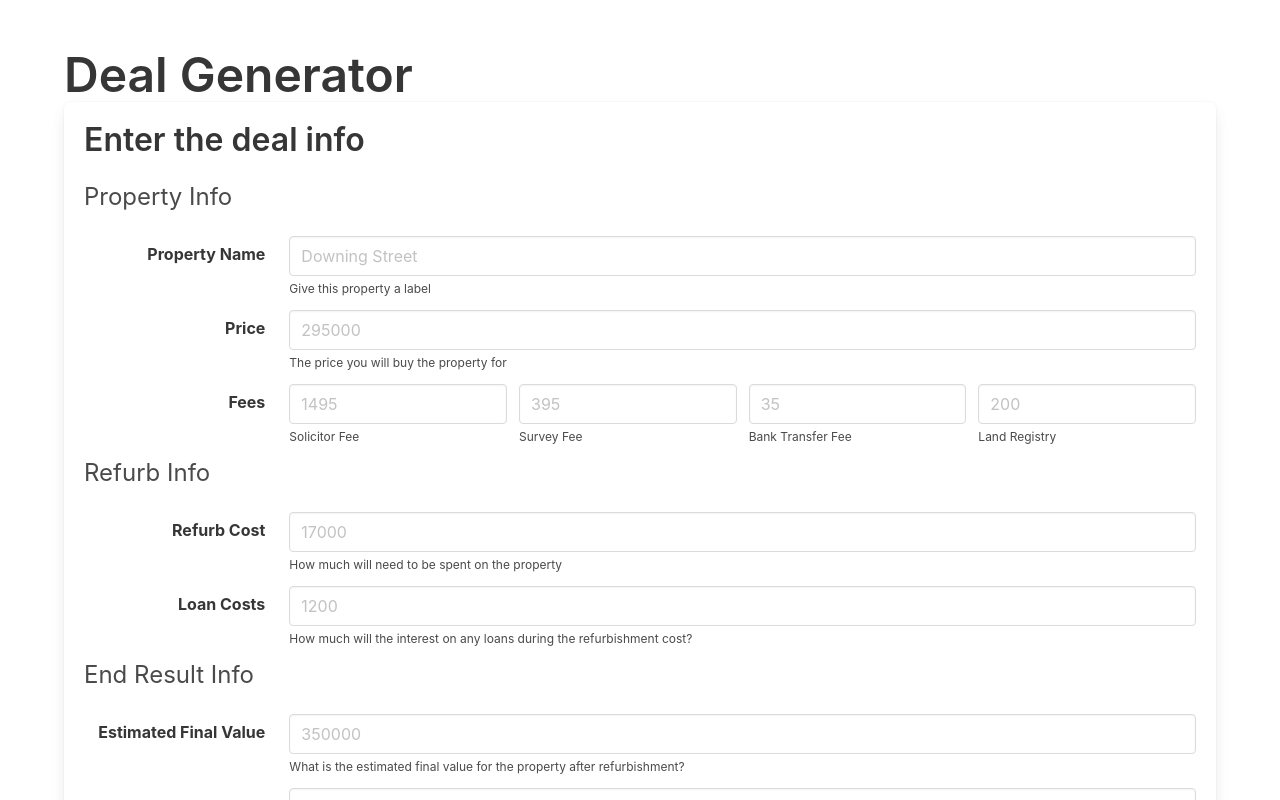
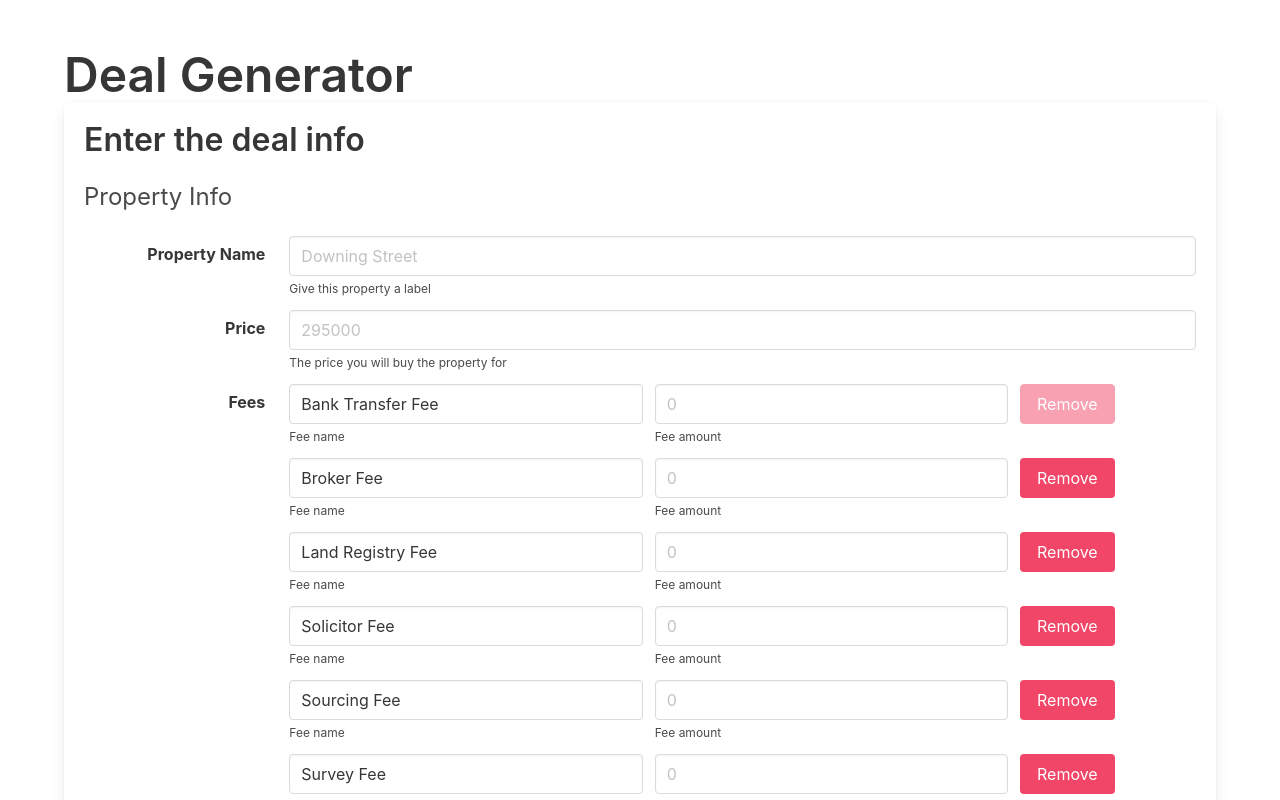
Before and after one commit to votemike/property-investment-calculator, a React (Create React App) app: page / in a window 1280 px wide. Shown: the top 800 px of the page. Built offline with nearby package versions, Linux system fonts and the light colour scheme.

Commit message:
Allowing multiple fees and updating wording

```diff
--- /dev/null
+++ b/src/components/feeInput.js
@@ -0,0 +1,57 @@
+import React from 'react';
+
+const renderLabel = (idx) => {
+  if (idx > 0) {
+    return <div className="field-label"></div>
+  }
+
+  return (
+    <div className="field-label is-normal">
+      <label className="label">Fees</label>
+    </div>
+  );
+};
+
+const renderRemoveButton = (idx, handleRemoveFee) => {
+  if (idx > 0) {
+    return <input className="button is-danger" type="button" value="Remove" data-idx={idx + 1}
+                  onClick={handleRemoveFee}/>
+  }
+
+  return <input className="button is-danger" type="button" value="Remove" disabled="disabled"/>
+};
+
+const FeeInput = ({idx, fee, handleFeeChange, handleRemoveFee}) => {
+  const nameId = `acquisitionFee-name-${idx + 1}`;
+  const amountId = `acquisitionFee-amount-${idx + 1}`;
+  return (<div className="field is-horizontal" key={`acquisitionFee-${idx + 1}`}>
+    {renderLabel(idx)}
+    <div className="field-body">
+      <div className="field">
+        <div className="control">
+          <input className="input" name={nameId} value={fee.name} onChange={handleFeeChange} type="text"
+                 placeholder="X Fee" id={nameId} data-idx={idx + 1} data-name="name" required/>
+        </div>
+        <p className="help">
+          Fee name
+        </p>
+      </div>
+      <div className="field">
+        <div className="control">
+          <input className="input" name={amountId} value={fee.amount} onChange={handleFeeChange} type="number"
+                 step="any" placeholder="0" id={amountId} data-idx={idx + 1} data-name="amount" required/>
+        </div>
+        <p className="help">
+          Fee amount
+        </p>
+      </div>
+      <div className="field">
+        <div className="control">
+          {renderRemoveButton(idx, handleRemoveFee)}
+        </div>
+      </div>
+    </div>
+  </div>);
+};
+
+export default FeeInput;
--- a/src/components/form.js
+++ b/src/components/form.js
@@ -1,16 +1,38 @@
 import React from 'react';
+import FeeInput from "./feeInput";
 
 class Form extends React.Component {
   constructor(props) {
     super(props);
     this.state = this.getInitialFormState();
+    this.handleAddFee = this.handleAddFee.bind(this);
+    this.handleFeeChange = this.handleFeeChange.bind(this);
     this.handleInputChange = this.handleInputChange.bind(this);
+    this.handleRemoveFee = this.handleRemoveFee.bind(this);
     this.handleSubmit = this.handleSubmit.bind(this);
   }
 
   getInitialFormState() {
-    return {name: '', price: '', solicitorFee: '', surveyFee: '', bankTransferFee: '', landRegistryFee: '', refurbCost: '', refurbLoanCosts: '', estimatedFinalValue: '', loanCosts: '', mortgageFee: '', rentalIncome: '', lettingFee: '', insurance: ''};
+    const defaultAcquisitionFees = [
+      {name: 'Bank Transfer Fee', amount: ''},
+      {name: 'Broker Fee', amount: ''},
+      {name: 'Land Registry Fee', amount: ''},
+      {name: 'Solicitor Fee', amount: ''},
+      {name: 'Sourcing Fee', amount: ''},
+      {name: 'Survey Fee', amount: ''},
+    ];
+    return {name: '', price: '', acquisitionFees: defaultAcquisitionFees, refurbCost: '', refurbLoanCosts: '', estimatedFinalValue: '', loanCosts: '', mortgageFee: '', rentalIncome: '', lettingFee: '', insurance: ''};
   }
+
+  handleAddFee() {
+    this.setState({'acquisitionFees': [...this.state.acquisitionFees, {name: '', amount: ''}]});
+  }
+
+  handleFeeChange(event) {
+    const updatedFees = [...this.state.acquisitionFees];
+    updatedFees[event.target.dataset.idx][event.target.dataset.name] = event.target.value;
+    this.setState({'acquisitionFees': updatedFees});
+  };
 
   handleInputChange(event) {
     const target = event.target;
@@ -18,6 +40,12 @@ class Form extends React.Component {
     const name = target.name;
 
     this.setState({[name]: value});
+  }
+
+  handleRemoveFee(event) {
+    const updatedFees = [...this.state.acquisitionFees];
+    updatedFees.splice(event.target.dataset.idx, 1);
+    this.setState({'acquisitionFees': updatedFees});
   }
 
   handleSubmit(event) {
@@ -61,42 +89,22 @@ class Form extends React.Component {
               </div>
             </div>
           </div>
+          {this.state.acquisitionFees.map((fee, idx) => {
+            return <FeeInput idx={idx} fee={fee} handleFeeChange={this.handleFeeChange} handleRemoveFee={this.handleRemoveFee}/>
+          })}
           <div className="field is-horizontal">
-            <div className="field-label is-normal">
-              <label className="label">Fees</label>
+            <div className="field-label">
             </div>
             <div className="field-body">
               <div className="field">
                 <div className="control">
-                  <input className="input" name="solicitorFee" value={this.state.solicitorFee} onChange={this.handleInputChange} type="number" step="any" placeholder="1495" id="solicitorFee" required/>
+                  <input
+                    className="button"
+                    type="button"
+                    value="Add extra fee"
+                    onClick={this.handleAddFee}
+                  />
                 </div>
-                <p className="help">
-                  Solicitor Fee
-                </p>
-              </div>
-              <div className="field">
-                <div className="control">
-                  <input className="input" name="surveyFee" value={this.state.surveyFee} onChange={this.handleInputChange} type="number" step="any" placeholder="395" id="surveyFee" required/>
-                </div>
-                <p className="help">
-                  Survey Fee
-                </p>
-              </div>
-              <div className="field">
-                <div className="control">
-                  <input className="input" name="bankTransferFee" value={this.state.bankTransferFee} onChange={this.handleInputChange} type="number" step="any" placeholder="35" id="bankTransferFee" required/>
-                </div>
-                <p className="help">
-                  Bank Transfer Fee
-                </p>
-              </div>
-              <div className="field">
-                <div className="control">
-                  <input className="input" name="landRegistryFee" value={this.state.landRegistryFee} onChange={this.handleInputChange} type="number" step="any" placeholder="200" id="landRegistryFee" required/>
-                </div>
-                <p className="help">
-                  Land Registry
-                </p>
               </div>
             </div>
           </div>
--- a/src/components/results.js
+++ b/src/components/results.js
@@ -8,7 +8,11 @@ const Results = ({formData}) => {
     return null;
   }
   const stampDuty = calculate(parseFloat(formData.price), propertyTypes.RESIDENTIAL, countries.ENGLAND, buyerTypes.INVESTOR).tax;
-  const sale = new Sale(parseFloat(formData.price), [new Fee(parseFloat(formData.solicitorFee)), new Fee(parseFloat(formData.surveyFee)), new Fee(parseFloat(formData.landRegistryFee)), new Fee(parseFloat(stampDuty))]);
+  const fees = formData.acquisitionFees.map((object) => {
+    return new Fee(parseFloat(object.amount));
+  });
+  fees.push(new Fee(parseFloat(stampDuty)));
+  const sale = new Sale(parseFloat(formData.price), fees);
   const mortgageAmount = parseFloat(formData.estimatedFinalValue)*3/4;
   const rate = (parseFloat(formData.loanCosts) * 12 * 100) / mortgageAmount;
   const mortgageFee = new Fee(parseFloat(formData.mortgageFee));
@@ -52,11 +56,11 @@ const Results = ({formData}) => {
             </div>
             <div className="tile is-parent is-vertical">
               <div className="tile is-child notification is-info is-light">
-                <p className='title'>Money Left In Deal</p>
-                <p className='subtitle'>{formatCurrency(moneyLeftIn)}</p>
+                <p className='title'>{moneyLeftIn > 0 ? "Money Left In Deal" : "Money Pulled Out"}</p>
+                <p className='subtitle'>{formatCurrency(Math.abs(moneyLeftIn))}</p>
               </div>
               <div className="tile is-child notification is-primary">
-                <p className='title'>Monthly Profit</p>
+                <p className='title'>Monthly Cashflow</p>
                 <p className='subtitle'>{formatCurrency(monthlyProfit)}</p>
               </div>
             </div>
@@ -65,7 +69,7 @@ const Results = ({formData}) => {
         <div className="tile is-parent">
           <div className="tile is-child notification is-success">
             <p className="title">Yearly ROI</p>
-            <p className="subtitle">{Math.round(100*monthlyProfit*12/moneyLeftIn)}%</p>
+            <p className="subtitle">{moneyLeftIn > 0 ? Math.round(100*monthlyProfit*12/moneyLeftIn) : "Infinite"}%</p>
           </div>
         </div>
       </div>
```
